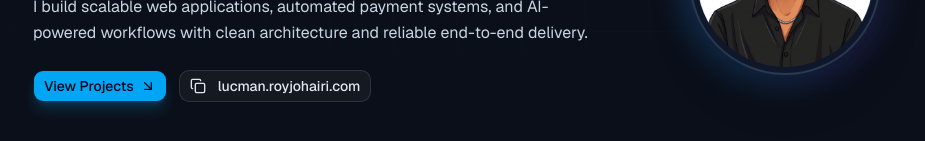
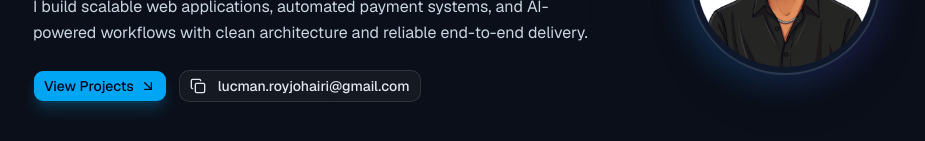
Before and after one commit to LucmanRoyJohairi/personal-portfolio, a Next.js app: page / in a window 1280 px wide. Shown: the part 289-430 px from the top of the page, without its empty margins (183-1108 px from the left). Built offline with nearby package versions, Linux system fonts and the light colour scheme.

Commit message:
chore: update email

```diff
--- a/src/data/portfolio.ts
+++ b/src/data/portfolio.ts
@@ -17,7 +17,7 @@ export const PROFILE = {
   experience: "4+ years of experience",
   tagline:
     "I build scalable web applications, automated payment systems, and AI-powered workflows with clean architecture and reliable end-to-end delivery.",
-  email: "lucman.royjohairi.com",
+  email: "lucman.royjohairi@gmail.com",
   github: "https://github.com/LucmanRoyJohairi",
   linkedin: "https://www.linkedin.com/in/royjohairilucman/",
   availability: "Open to Full-Stack & Backend roles",
```
